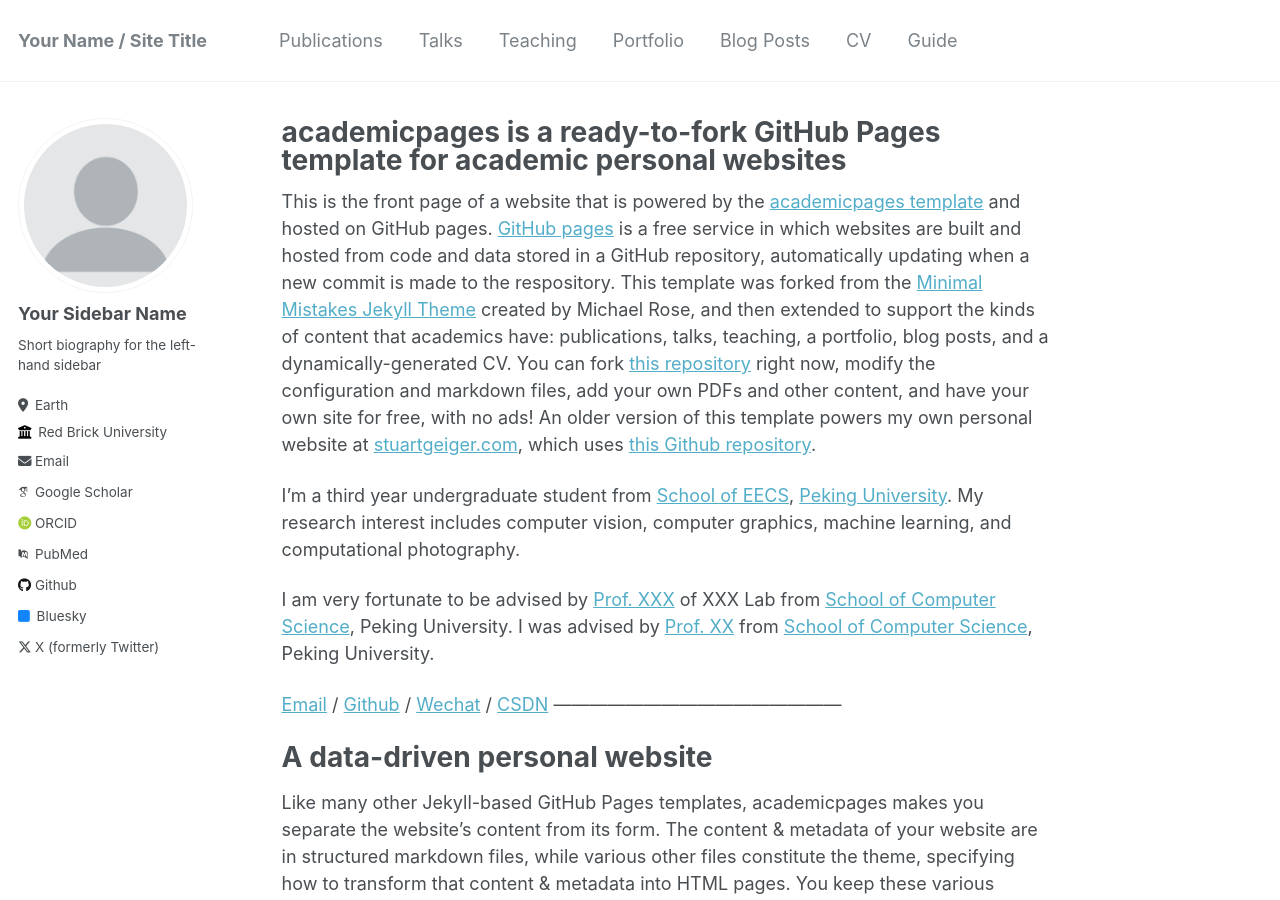
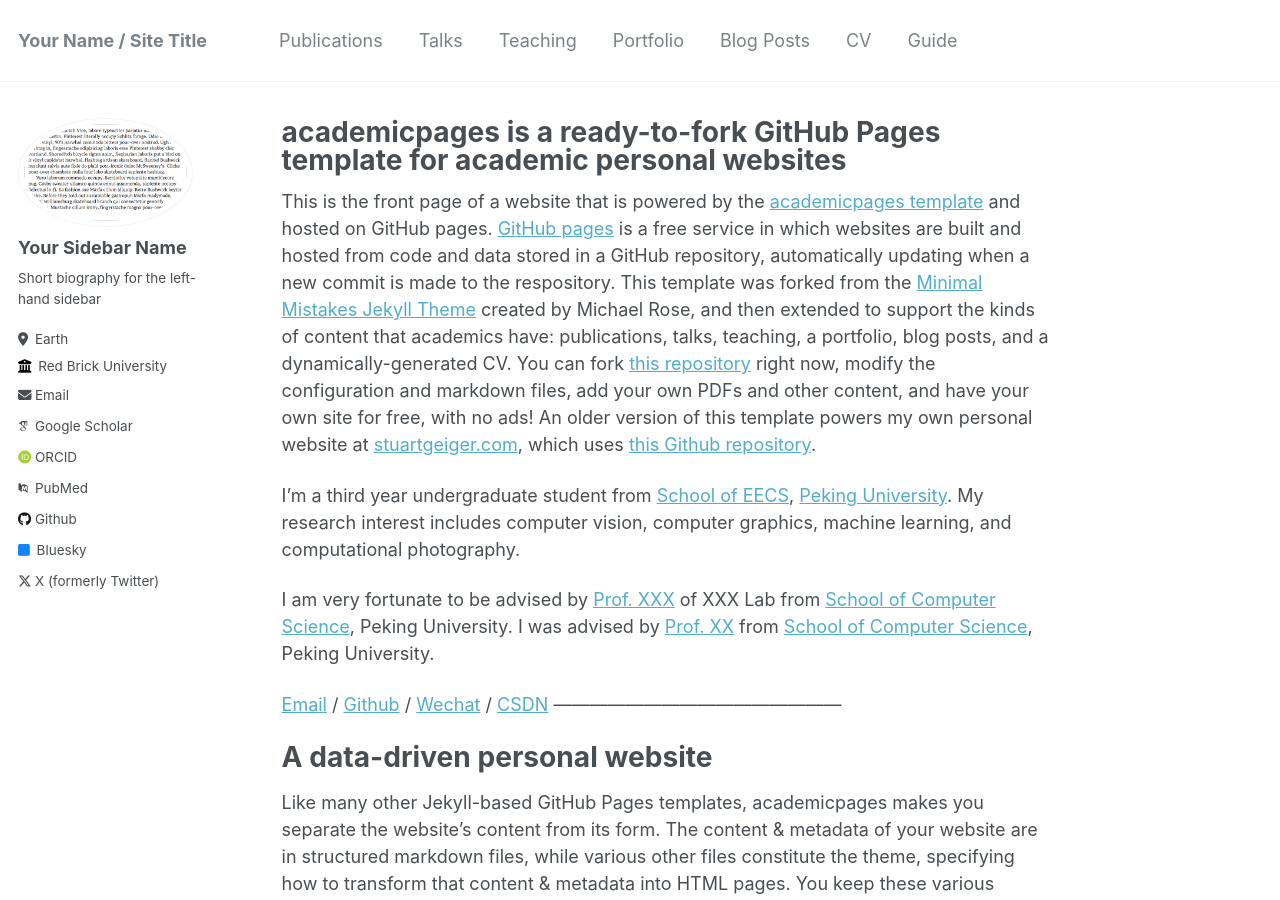
Before and after one commit to wenhaogan9898/mMIRUS.github.io, a Jekyll site: the page built from _pages/about.md, in a window 1280 px wide and 900 px high. Built offline with Jekyll 4.4.1, drawn with Linux system fonts in a browser that asks for light colours; some web fonts are replaced.

Commit message:
Update _config.yml

```diff
--- a/_config.yml
+++ b/_config.yml
@@ -21,7 +21,7 @@ repository               : "academicpages/academicpages.github.io"
 #               Additional customization can be done by editing /_includes/author-profile.html
 author:
   # Biographic information
-  avatar           : "profile.png"
+  avatar           : "../images/paragraph-indent.png"
   name             : "Your Sidebar Name"
   pronouns         : # example: "she/her"
   bio              : "Short biography for the left-hand sidebar"
```
